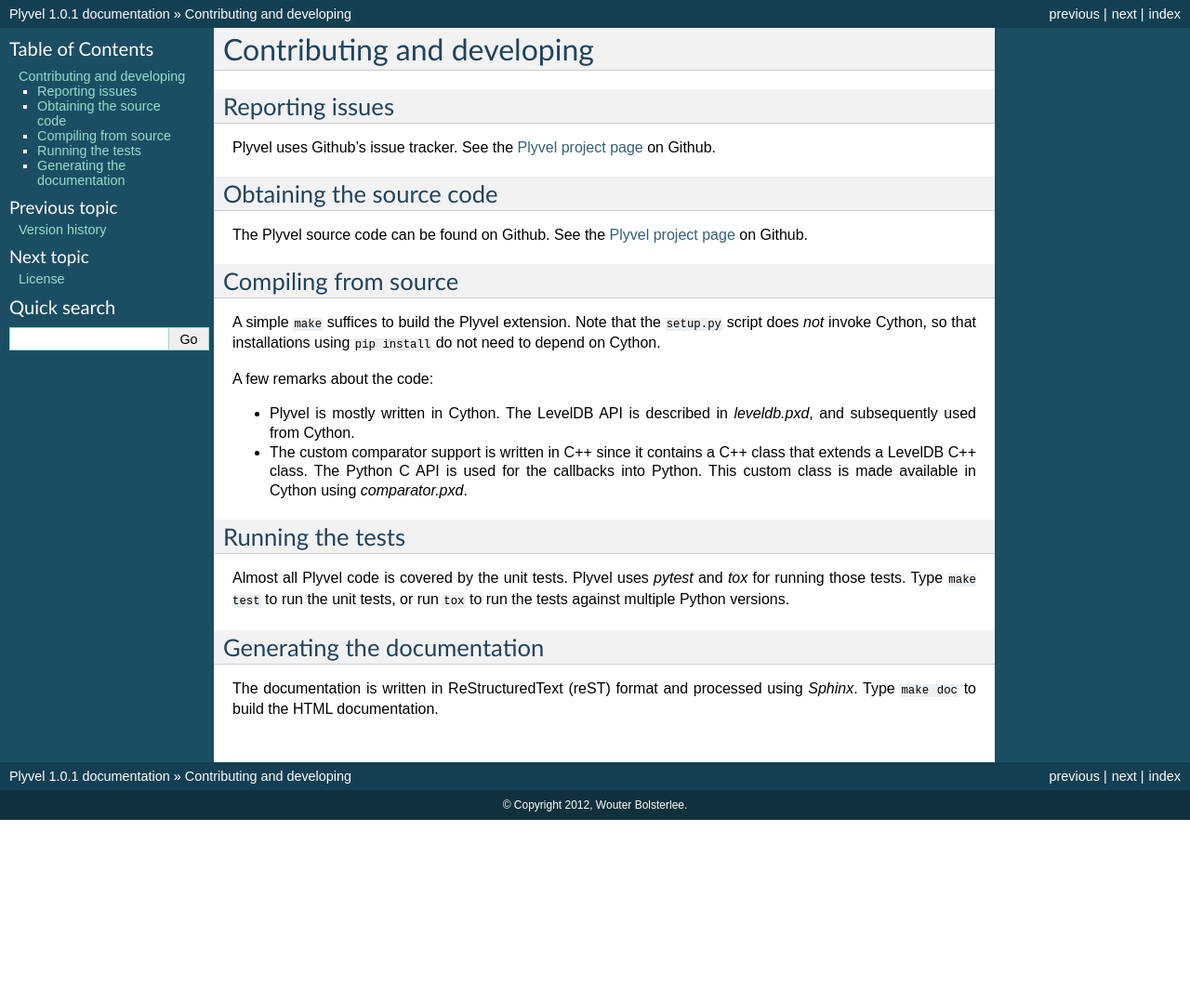
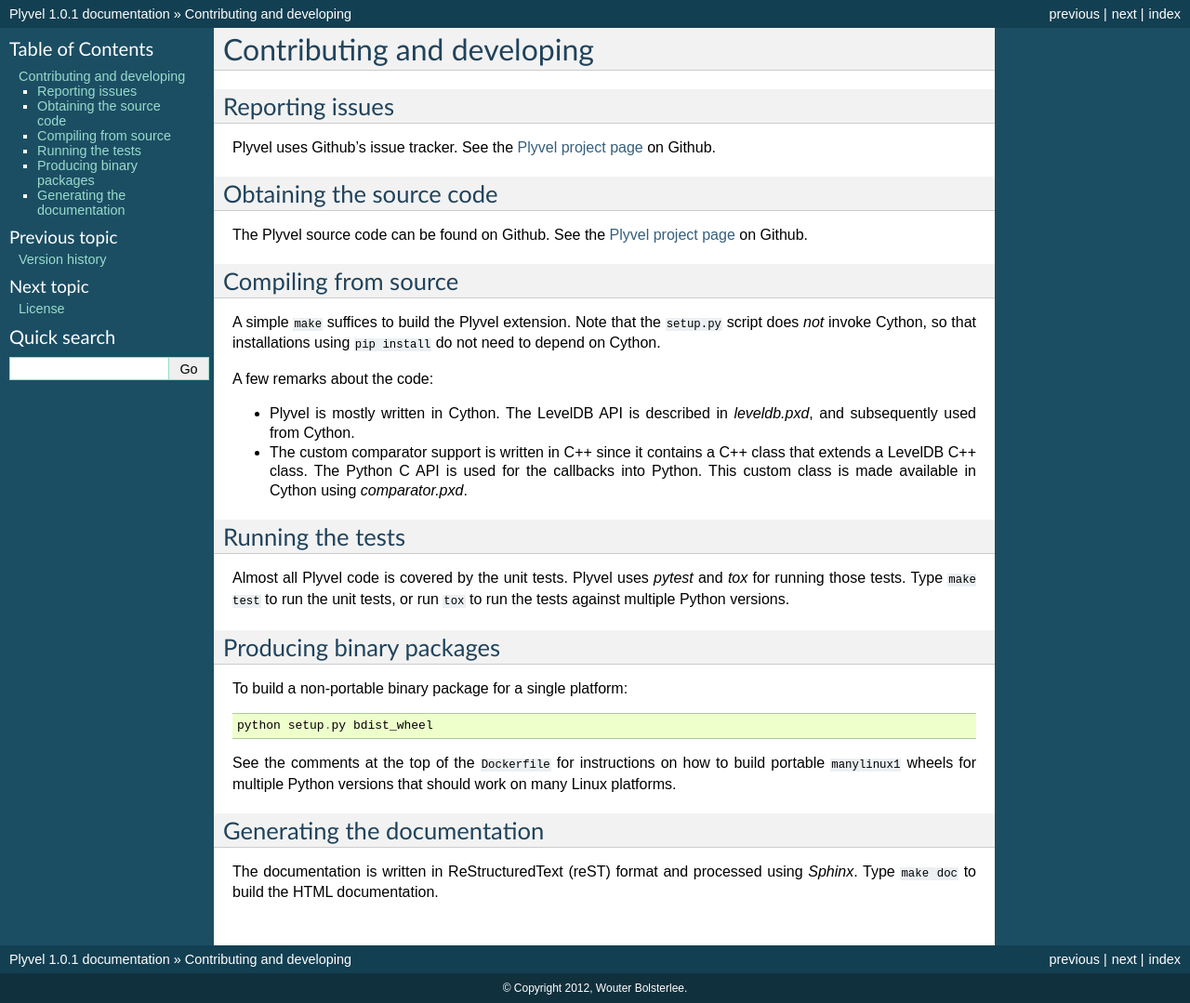
Before and after one commit to wbolster/plyvel, a Sphinx documentation site: the page built from doc/developer.rst, in a window 1280 px wide. Shown: the whole page at 93% size. Built offline with Sphinx 7.4.7, drawn with Linux system fonts in a browser that asks for light colours; before the commit the page ends 900 px from its top, so only the background shows below that.

Commit message:
add section on building manylinux1 wheels to dev docs

```diff
--- a/doc/developer.rst
+++ b/doc/developer.rst
@@ -44,6 +44,18 @@
 ``tox`` to run the tests against multiple Python versions.
 
 
+Producing binary packages
+=========================
+
+To build a non-portable binary package for a single platform::
+
+  python setup.py bdist_wheel
+
+See the comments at the top of the ``Dockerfile`` for instructions on
+how to build portable ``manylinux1`` wheels for multiple Python
+versions that should work on many Linux platforms.
+
+
 Generating the documentation
 ============================
 
```
